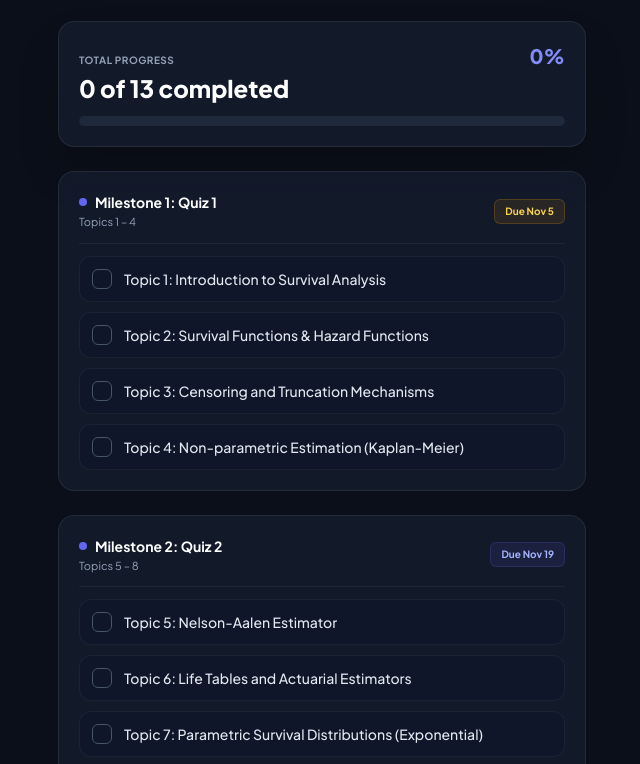
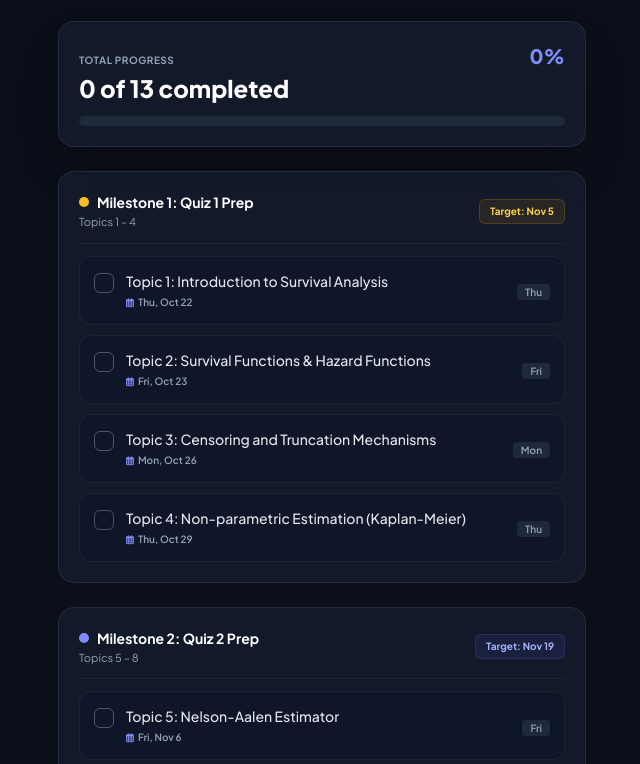
Before and after one commit to benjaminokantaa/survivaltracker., a plain HTML site: page index.html in a window 1280 px wide. Shown: the part 159-923 px from the top of the page, without its empty margins (318-958 px from the left). Drawn offline with nearby package versions, Linux system fonts and the light colour scheme.

Commit message:
Update index.html

```diff
--- a/index.html
+++ b/index.html
@@ -7,7 +7,7 @@
 
     <!-- PWA Settings -->
     <link rel="manifest" href="manifest.json">
-    <meta name="theme-color" content="#0f172a">
+    <meta name="theme-color" content="#0b0f19">
     <meta name="apple-mobile-web-app-capable" content="yes">
     <meta name="apple-mobile-web-app-status-bar-style" content="black-translucent">
     <meta name="apple-mobile-web-app-title" content="SM Tracker">
@@ -37,6 +37,9 @@
             border: 1px solid rgba(255, 255, 255, 0.05);
             transition: all 0.2s cubic-bezier(0.4, 0, 0.2, 1);
         }
+        .item-row:hover {
+            border-color: rgba(99, 102, 241, 0.4);
+        }
         .item-row.completed {
             background: rgba(79, 70, 229, 0.12);
             border-color: rgba(99, 102, 241, 0.35);
@@ -61,7 +64,7 @@
     <!-- Header Section -->
     <header class="mb-6">
         <h1 class="text-2xl sm:text-3xl font-extrabold text-white tracking-tight">Survival Models</h1>
-        <p class="text-xs sm:text-sm text-slate-400 mt-1">Structured schedule for Mon / Thu / Fri study blocks.</p>
+        <p class="text-xs sm:text-sm text-slate-400 mt-1">Study Schedule: Mondays, Thursdays & Fridays</p>
     </header>
 
     <!-- Progress Card -->
@@ -85,13 +88,13 @@
             <div class="flex items-center justify-between pb-3 mb-3 border-b border-white/5">
                 <div>
                     <h2 class="text-sm font-bold text-white flex items-center gap-2">
-                        <span class="w-2 h-2 rounded-full bg-indigo-500"></span>
-                        Milestone 1: Quiz 1
+                        <span class="w-2.5 h-2.5 rounded-full bg-amber-400"></span>
+                        Milestone 1: Quiz 1 Prep
                     </h2>
                     <p class="text-[11px] text-slate-400 mt-0.5">Topics 1 – 4</p>
                 </div>
                 <span class="text-[10px] font-bold text-amber-300 bg-amber-500/10 border border-amber-500/20 px-2.5 py-1 rounded-md">
-                    Due Nov 5
+                    Target: Nov 5
                 </span>
             </div>
             <div id="milestone-1" class="space-y-2.5"></div>
@@ -102,13 +105,13 @@
             <div class="flex items-center justify-between pb-3 mb-3 border-b border-white/5">
                 <div>
                     <h2 class="text-sm font-bold text-white flex items-center gap-2">
-                        <span class="w-2 h-2 rounded-full bg-indigo-500"></span>
-                        Milestone 2: Quiz 2
+                        <span class="w-2.5 h-2.5 rounded-full bg-indigo-400"></span>
+                        Milestone 2: Quiz 2 Prep
                     </h2>
                     <p class="text-[11px] text-slate-400 mt-0.5">Topics 5 – 8</p>
                 </div>
                 <span class="text-[10px] font-bold text-indigo-300 bg-indigo-500/10 border border-indigo-500/20 px-2.5 py-1 rounded-md">
-                    Due Nov 19
+                    Target: Nov 19
                 </span>
             </div>
             <div id="milestone-2" class="space-y-2.5"></div>
@@ -119,13 +122,13 @@
             <div class="flex items-center justify-between pb-3 mb-3 border-b border-white/5">
                 <div>
                     <h2 class="text-sm font-bold text-white flex items-center gap-2">
-                        <span class="w-2 h-2 rounded-full bg-violet-500"></span>
+                        <span class="w-2.5 h-2.5 rounded-full bg-violet-400"></span>
                         Milestone 3: Final Review
                     </h2>
                     <p class="text-[11px] text-slate-400 mt-0.5">Topics 9 – 13</p>
                 </div>
                 <span class="text-[10px] font-bold text-violet-300 bg-violet-500/10 border border-violet-500/20 px-2.5 py-1 rounded-md">
-                    Due End Nov
+                    Target: End of Nov
                 </span>
             </div>
             <div id="milestone-3" class="space-y-2.5"></div>
@@ -134,19 +137,19 @@
 
 <script>
     const topics = [
-        "Topic 1: Introduction to Survival Analysis",
-        "Topic 2: Survival Functions & Hazard Functions",
-        "Topic 3: Censoring and Truncation Mechanisms",
-        "Topic 4: Non-parametric Estimation (Kaplan-Meier)",
-        "Topic 5: Nelson-Aalen Estimator",
-        "Topic 6: Life Tables and Actuarial Estimators",
-        "Topic 7: Parametric Survival Distributions (Exponential)",
-        "Topic 8: Parametric Distributions (Weibull, Gompertz)",
-        "Topic 9: Proportional Hazards Models",
-        "Topic 10: Cox Proportional Hazards Regression",
-        "Topic 11: Assessing Model Fit and Diagnostics",
-        "Topic 12: Accelerated Failure Time Models",
-        "Topic 13: Competing Risks and Multi-state Models"
+        { title: "Topic 1: Introduction to Survival Analysis", date: "Thu, Oct 22" },
+        { title: "Topic 2: Survival Functions & Hazard Functions", date: "Fri, Oct 23" },
+        { title: "Topic 3: Censoring and Truncation Mechanisms", date: "Mon, Oct 26" },
+        { title: "Topic 4: Non-parametric Estimation (Kaplan-Meier)", date: "Thu, Oct 29" },
+        { title: "Topic 5: Nelson-Aalen Estimator", date: "Fri, Nov 6" },
+        { title: "Topic 6: Life Tables and Actuarial Estimators", date: "Mon, Nov 9" },
+        { title: "Topic 7: Parametric Survival Distributions (Exponential)", date: "Thu, Nov 12" },
+        { title: "Topic 8: Parametric Distributions (Weibull, Gompertz)", date: "Fri, Nov 13" },
+        { title: "Topic 9: Proportional Hazards Models", date: "Fri, Nov 20" },
+        { title: "Topic 10: Cox Proportional Hazards Regression", date: "Mon, Nov 23" },
+        { title: "Topic 11: Assessing Model Fit and Diagnostics", date: "Thu, Nov 26" },
+        { title: "Topic 12: Accelerated Failure Time Models", date: "Fri, Nov 27" },
+        { title: "Topic 13: Competing Risks and Multi-state Models", date: "Mon, Nov 30" }
     ];
 
     let completed = JSON.parse(localStorage.getItem('sm_tracker_state')) || Array(topics.length).fill(false);
@@ -160,33 +163,45 @@
         m2.innerHTML = '';
         m3.innerHTML = '';
 
-        topics.forEach((topic, idx) => {
+        topics.forEach((item, idx) => {
             const isDone = completed[idx];
-            const item = document.createElement('div');
-            item.className = `item-row rounded-xl p-3 flex items-center justify-between cursor-pointer ${isDone ? 'completed' : ''}`;
+            const row = document.createElement('div');
+            row.className = `item-row rounded-xl p-3 sm:p-3.5 flex items-center justify-between gap-3 cursor-pointer select-none ${isDone ? 'completed' : ''}`;
 
-            item.innerHTML = `
-                <div class="flex items-center gap-3 pr-2 min-w-0">
-                    <div class="w-5 h-5 rounded-md flex-shrink-0 flex items-center justify-center border transition-all ${
+            row.innerHTML = `
+                <div class="flex items-start gap-3 min-w-0">
+                    <div class="mt-0.5 w-5 h-5 rounded-md flex-shrink-0 flex items-center justify-center border transition-all ${
                         isDone ? 'bg-indigo-600 border-indigo-600 text-white' : 'border-slate-600 bg-slate-900/50 text-transparent'
                     }">
                         <i class="fas fa-check text-[10px]"></i>
                     </div>
-                    <span class="text-xs sm:text-sm font-medium truncate ${isDone ? 'text-slate-400 line-through' : 'text-slate-200'}">
-                        ${topic}
+                    <div class="flex flex-col">
+                        <span class="text-xs sm:text-sm font-medium leading-snug ${isDone ? 'text-slate-400 line-through opacity-80' : 'text-slate-200'}">
+                            ${item.title}
+                        </span>
+                        <span class="text-[10px] font-semibold text-slate-400 mt-1 flex items-center gap-1">
+                            <i class="far fa-calendar-alt text-[9px] text-indigo-400"></i> ${item.date}
+                        </span>
+                    </div>
+                </div>
+                <div class="flex-shrink-0">
+                    <span class="text-[10px] px-2 py-0.5 rounded font-semibold ${
+                        isDone ? 'bg-emerald-500/10 text-emerald-400 border border-emerald-500/20' : 'bg-slate-800 text-slate-400'
+                    }">
+                        ${isDone ? 'Done' : item.date.split(',')[0]}
                     </span>
                 </div>
             `;
 
-            item.addEventListener('click', () => {
+            row.addEventListener('click', () => {
                 completed[idx] = !completed[idx];
                 localStorage.setItem('sm_tracker_state', JSON.stringify(completed));
                 render();
             });
 
-            if (idx < 4) m1.appendChild(item);
-            else if (idx < 8) m2.appendChild(item);
-            else m3.appendChild(item);
+            if (idx < 4) m1.appendChild(row);
+            else if (idx < 8) m2.appendChild(row);
+            else m3.appendChild(row);
         });
 
         const doneCount = completed.filter(Boolean).length;
@@ -199,7 +214,7 @@
 
     render();
 
-    // Register Service Worker for PWA / Installability
+    // Register Service Worker for PWA
     if ('serviceWorker' in navigator) {
         window.addEventListener('load', () => {
             navigator.serviceWorker.register('./sw.js').catch(err => console.log('SW registration failed:', err));
```
